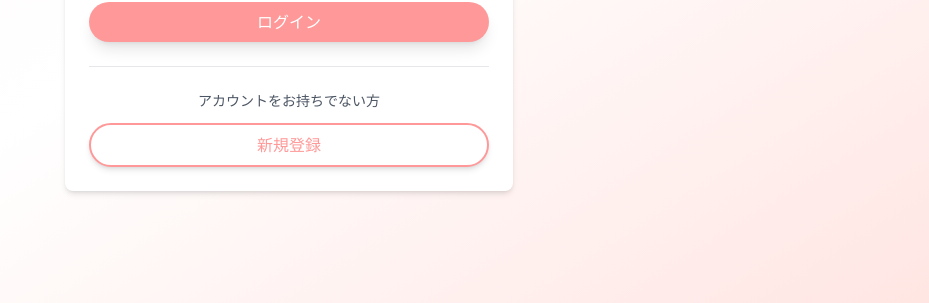
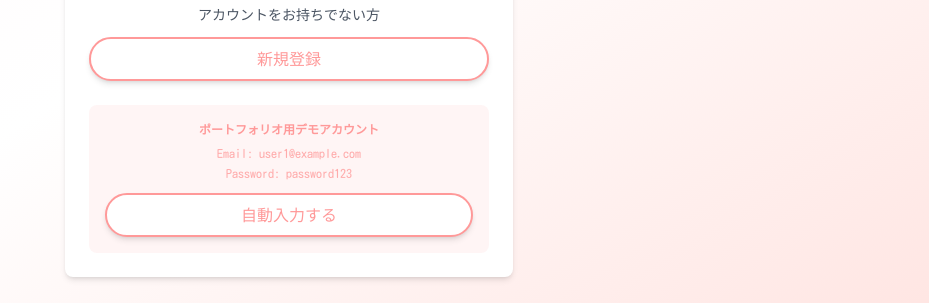
Before and after one commit to narumi5/omoicho-app, a Next.js app in the folder frontend/: page /login in a window 1280 px wide. Shown: the part 444-747 px from the top of the page, without its empty margins (351-1280 px from the left). Built offline with nearby package versions, Linux system fonts and the light colour scheme; no server answers.

Commit message:
デモデータを表示

```diff
--- a/frontend/src/app/(auth)/login/page.tsx
+++ b/frontend/src/app/(auth)/login/page.tsx
@@ -32,9 +32,15 @@ export default function LoginPage() {
     register,
     handleSubmit,
     formState: { errors, isSubmitting },
+    setValue,
   } = useForm<LoginFormData>({
     resolver: zodResolver(loginSchema),
   });
+
+  const fillDemoAccount = () => {
+    setValue('email', 'user1@example.com');
+    setValue('password', 'password123');
+  };
 
   // すでにログイン済みの場合は日記ページにリダイレクト
   useEffect(() => {
@@ -108,6 +114,28 @@ export default function LoginPage() {
               新規登録
             </Button>
           </div>
+
+          <div className="mt-6 rounded-lg bg-primary/10 p-4">
+            <p className="mb-2 text-center text-xs font-semibold text-primary">
+              ポートフォリオ用デモアカウント
+            </p>
+            <div className="mb-3 space-y-1 text-xs text-primary/80">
+              <p className="text-center">
+                <span className="font-medium">Email:</span> user1@example.com
+              </p>
+              <p className="text-center">
+                <span className="font-medium">Password:</span> password123
+              </p>
+            </div>
+            <Button
+              type="button"
+              onClick={fillDemoAccount}
+              variant="outline"
+              className="w-full border-primary text-primary hover:bg-primary/10"
+            >
+              自動入力する
+            </Button>
+          </div>
         </Card>
       </div>
     </div>
```
